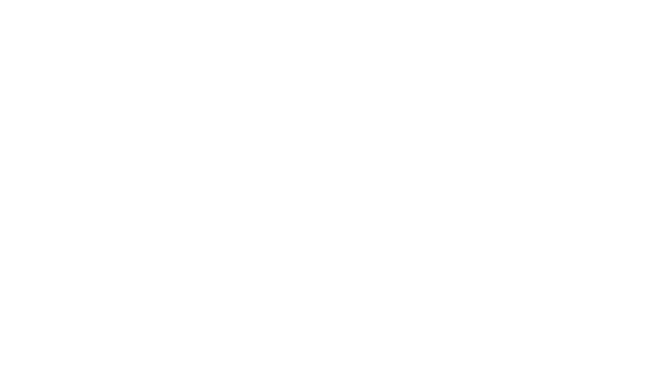
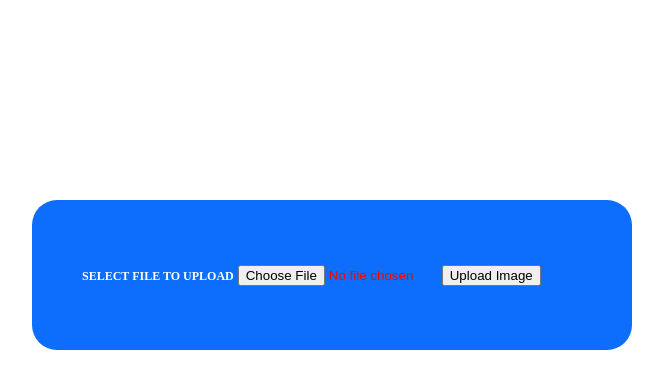
Before and after one commit to amRadhwen/PHP_RECAP_COURSES, a PHP site: page /fileupload.php in a window 1280 px wide. Before the commit the part shown is empty. Shown: the top 389 px of the page, without its empty margins (308-971 px from the left). Run offline with PHP 8.4, Linux system fonts and the light colour scheme.

Commit message:
php uploadfile

```diff
--- /dev/null
+++ b/COURSE/CHAPTER_3/cookie.php
@@ -0,0 +1,3 @@
+<?php
+
+    echo "<pre>";
--- a/COURSE/CHAPTER_3/fileupload.php
+++ b/COURSE/CHAPTER_3/fileupload.php
@@ -1,3 +1,102 @@
+<html>
+    <head>
+        <title>File upload</title>
+        <style type="text/css">
+            form {
+                width: 500px;
+                height: 50px;
+                margin: 200px auto;
+                padding: 50px;
+                background-color: #0d6efd;
+                line-height: 50px;
+                border-radius: 25px;
+            }
+            form span {
+                font-family: "Fira code";
+                font-size: 12px;
+                color: white;
+                text-transform: uppercase;
+                font-weight: bold;
+            }
+            form input[type="file"] {
+                width: 180px;
+                color: red;
+                margin-right: 20px
+            }
+        </style>
+    </head>
+    <body>
+        <form action="fileupload.php" method="POST" enctype="multipart/form-data">
+            <span>Select file to upload</span>
+            <input type="file" name="filetoupload" id="filetoupload" />
+            <input type="submit" value="Upload Image" name="upload" />
+        </form>
+    </body>
+</html>
+
+
 <?php
+    if(isset($_POST["upload"]) && strtolower($_POST["upload"]) == "upload image"){
+        if(isset($_FILES["filetoupload"]) && strlen($_FILES["filetoupload"]["name"]) > 0){
+            $target_dir = "uploads/";
+            $target_file = $target_dir . basename($_FILES["filetoupload"]["name"]);
+            $filename = $_FILES["filetoupload"]["tmp_name"];
+            $imageFileType = strtolower(pathinfo($target_file, PATHINFO_EXTENSION));
+
+            $uploadok = 1;
+            //check if image file is an image or fake image
+            if(isset($_POST["submit"])) {
+                $check = getimagesize($_FILE["filetoupload"]["tmp_name"]);
+                if($check) {
+                    echo "File is an image - ". $check["mime"] . " .";
+                    $uploadok = 1;
+                }
+                else {
+                    echo "File is not an image.";
+                    $uploadok = 0;
+                }
+            }
+
+            // check if file already exists
+            if(file_exists($target_file)) {
+                echo "Sorry, file already exists !";
+                $uploadok = 0;
+            }
+
+            // limit file size
+            if($_FILES["filetoupload"]["size"] > 500000) {
+                echo "Sorry, file is too large !";
+                $uploadok = 0;
+            }
+
+            // limit file type
+            switch($imageFileType) {
+                case !"jpg":
+                case !"png":
+                case !"jpeg":
+                case !"gif":
+                    echo "Sorry, choose a file with jpg/jpeg/png or gif type !";
+                    $uploadok = 0;
+                    break;
+            }
+
+            // UPLOAD THE FILE
+            // check if $uplaodok is true
+            if($uploadok) {
+                if(move_uploaded_file($filename, $target_file)) {
+                    echo "File: ".htmlspecialchars($filename)." has been uploaded :)";
+                }
+                else {
+                    echo "Sorry, there was an error uploading your file !";
+                }
+            }
+            else {
+                echo "Sorry, file was not uploaded !";
+            }
+        }
+        else {
+            echo "Sorry, choose a file to upload !";
+        }
+    }
 
     echo "<pre>";
```
Also changed, not shown: COURSE/CHAPTER_1/README.MD, COURSE/CHAPTER_2/README.md (added), COURSE/CHAPTER_3/uploads/Screenshot from 2024-08-09 02-12-52.png (added), 1 other file.
